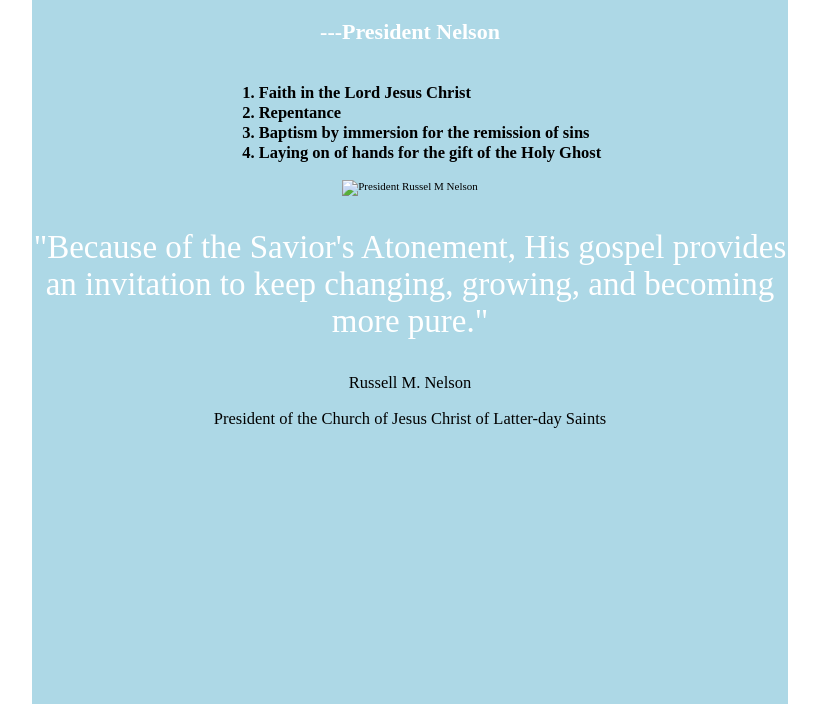
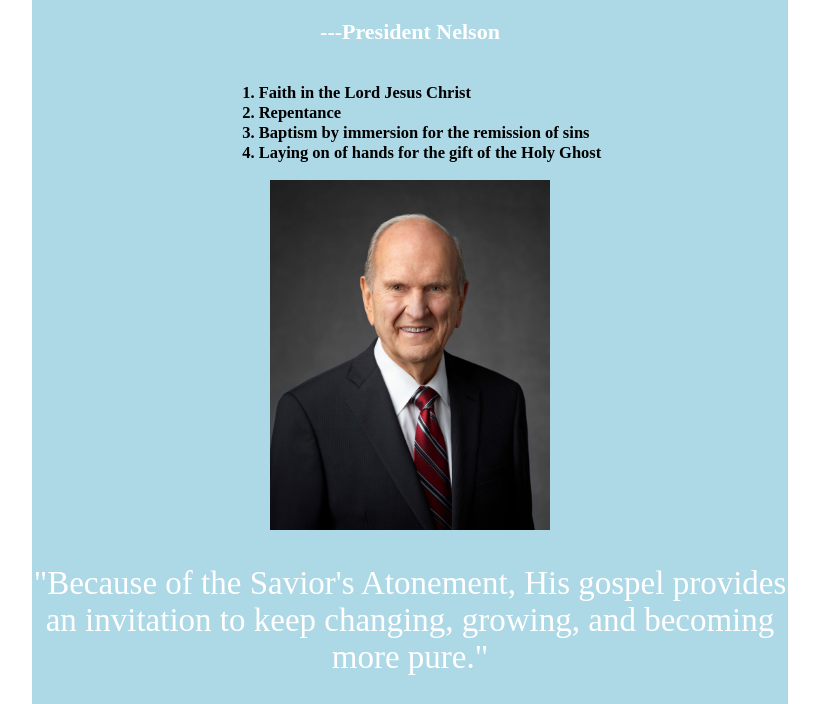
Before and after one commit to zvolmer/wdd130b, a plain HTML site: page wwr/ice-challenge.html in a window 1280 px wide. Shown: the part 96-800 px from the top of the page, without its empty margins (230-1049 px from the left). Drawn offline with Linux system fonts and the light colour scheme.

Commit message:
fixed image

```diff
--- a/wwr/ice-challenge.html
+++ b/wwr/ice-challenge.html
@@ -72,7 +72,7 @@
         </ol>
     </div>
     <div id="president_nelson_image">
-        <img src="russell_nelson_official_portrait_2018.jpeg" alt="President Russel M Nelson" width="280">
+        <img src="images/russell_nelson_official_portrait_2018.jpeg" alt="President Russel M Nelson" width="280">
     </div>
     <p class="quote">"Because of the Savior's Atonement, His gospel provides an invitation to keep changing, growing, and becoming more pure."</p>
     <p class="paragraph">Russell M. Nelson</p>
```
Also changed, not shown: wwr/images/russell_nelson_official_portrait_2018.jpeg (renamed from russell_nelson_official_portrait_2018.jpeg).
